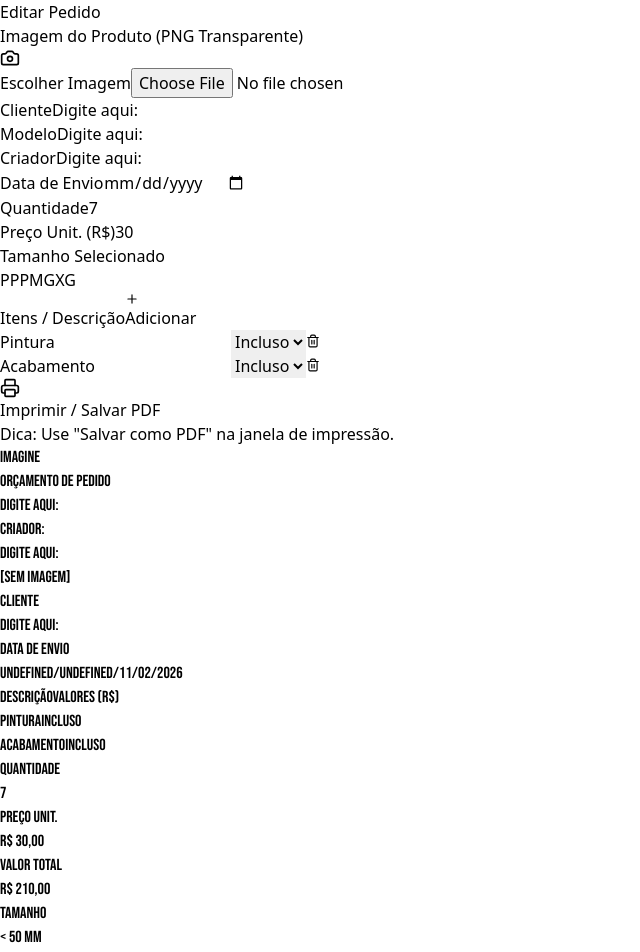
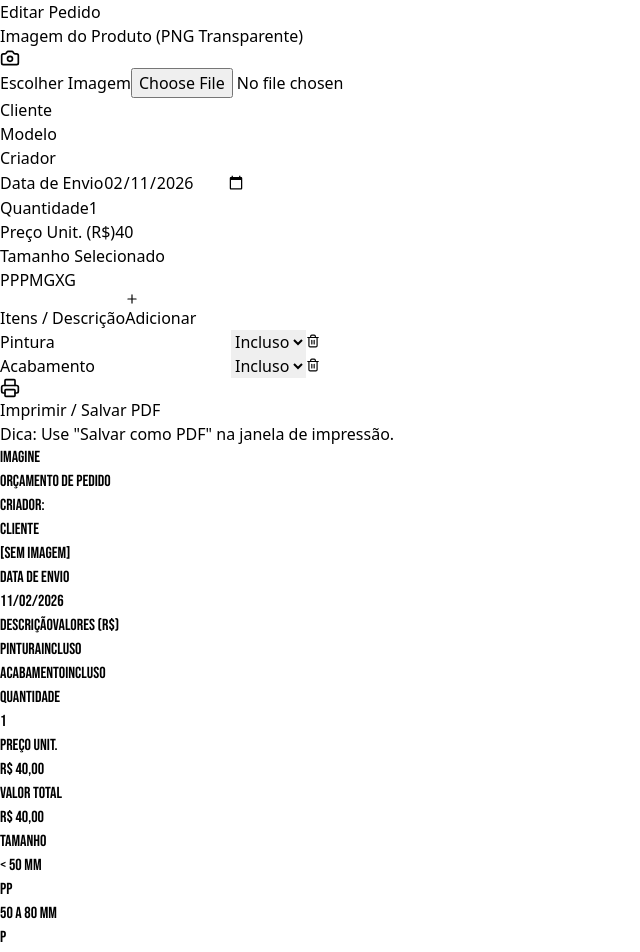
Before and after one commit to GiovanniBandeira/orcamento-imagine, a React (Vite) app: page / in a window 1280 px wide. Shown: the top 952 px of the page, without its empty margins (0-640 px from the left). Built offline with nearby package versions, Linux system fonts and the light colour scheme.

Commit message:
Atualização 01

```diff
--- a/src/App.jsx
+++ b/src/App.jsx
@@ -3,13 +3,13 @@ import { Camera, Plus, Trash2, Printer, Phone, Mail, Instagram } from 'lucide-re
 
 const App = () => {
   // --- Estados do Formulário ---
-  const [clientName, setClientName] = useState('Digite aqui: ');
-  const [modelName, setModelName] = useState('Digite aqui: ');
-  const [creatorName, setCreatorName] = useState('Digite aqui: ');
-  const [quantity, setQuantity] = useState(7);
-  const [unitPrice, setUnitPrice] = useState(30.00);
+  const [clientName, setClientName] = useState('');
+  const [modelName, setModelName] = useState('');
+  const [creatorName, setCreatorName] = useState('');
+  const [quantity, setQuantity] = useState(1);
+  const [unitPrice, setUnitPrice] = useState(40.00);
   const [selectedSize, setSelectedSize] = useState('M'); // PP, P, M, G, XG
-  const [sendDate, setSendDate] = useState("11/02/2026"); // Data atual como padrão
+  const [sendDate, setSendDate] = useState(new Date().toISOString().split('T')[0]); // Data atual como padrão
   const [imageSrc, setImageSrc] = useState(null);
 
   // Lista de itens extras na descrição
@@ -20,7 +20,7 @@ const App = () => {
 
   // Contatos fixos
   const [contact, setContact] = useState({
-    phone: '(83) 9 9391-3523',
+    phone: '(83) 99391-3523',
     email: 'imaginehub.oficial@gmail.com',
     instagram: '@imagine.hub_'
   });
@@ -87,49 +87,74 @@ const App = () => {
       <style>{`
         @import url('https://fonts.googleapis.com/css2?family=Bebas+Neue&display=swap');
 
-        /* Garante que a fonte seja aplicada em tudo dentro do preview */
         .font-bebas {
           font-family: 'Bebas Neue', sans-serif !important;
         }
 
-        /* Estilo para impressão exata */
+        /* CORREÇÃO DA IMPRESSÃO A4 */
         @media print {
           @page {
-            size: A4;
+            size: auto;
             margin: 0;
           }
-          body {
-            background: white;
+
+          /* Força impressão de cores de fundo */
+          * {
             -webkit-print-color-adjust: exact !important;
             print-color-adjust: exact !important;
           }
-          /* Esconde tudo que não for a área de impressão */
-          body > *:not(.print-container) {
-            display: none !important;
+
+          /* Esconde interface */
+          body * {
+            visibility: hidden;
           }
-          /* Força a exibição do container de impressão */
+
+          /* Reseta body */
+          body, html, #root {
+            background-color: white !important;
+            margin: 0 !important;
+            padding: 0 !important;
+            width: 100%;
+            height: 100%;
+            overflow: visible !important;
+          }
+
+          /* Mostra container de impressão */
+          .print-container, .print-container * {
+            visibility: visible;
+          }
+
+          /* Posiciona container */
           .print-container {
-            display: flex !important;
-            width: 100% !important;
-            height: 100% !important;
             position: absolute !important;
             top: 0 !important;
             left: 0 !important;
+            width: 100% !important;
+            min-height: 100% !important;
             margin: 0 !important;
             padding: 0 !important;
             background-color: #FFF5F7 !important;
             z-index: 9999;
+            display: flex !important;
+            flex-direction: column;
+            justify-content: flex-start; /* Mantém itens unidos no topo */
           }
-          /* Ajustes de layout para impressão */
+
           .print-area {
             box-shadow: none !important;
             width: 100% !important;
-            min-height: 100vh !important;
+            height: auto !important; /* Altura flexível */
+            min-height: 100% !important;
+            transform: none !important;
+          }
+
+          .no-print {
+            display: none !important;
           }
         }
       `}</style>
 
-      {/* --- PAINEL DE CONTROLE (Esquerda - Não aparece na impressão) --- */}
+      {/* --- PAINEL DE CONTROLE --- */}
       <div className="w-full lg:w-1/3 bg-white p-6 rounded-xl shadow-lg h-fit no-print overflow-y-auto max-h-screen">
         <h2 className="text-2xl font-bold mb-6 text-gray-800 border-b pb-2">Editar Pedido</h2>
 
@@ -281,105 +306,92 @@ const App = () => {
       {/* --- PREVIEW / ÁREA DE IMPRESSÃO (Direita) --- */}
       <div className="print-container flex-1 flex justify-center overflow-auto bg-gray-200/50 p-4 lg:p-8">
 
-        {/* Container A4/Poster */}
-        <div className="print-area bg-[#FFF5F7] relative shadow-2xl flex flex-col justify-between overflow-hidden font-bebas"
+        {/* Container Customizado - Proporção A4 (1/1.414) */}
+        <div className="print-area bg-[#FFF5F7] relative shadow-2xl flex flex-col font-bebas overflow-hidden"
              style={{
                width: '595px',
-               minHeight: '842px',
-               aspectRatio: '1/1.414',
+               minHeight: '842px', // Altura padrão A4 para preview
+               aspectRatio: '1/1.413',
+               position: 'relative',
              }}>
 
-          {/* Fundo Verde Central */}
+          {/* Fundo Verde Central - Ajustado para ir até atrás da imagem */}
           <div className="absolute top-0 left-1/2 transform -translate-x-1/2 w-[160px] h-[65%] bg-[#00FF55] z-0"></div>
 
           {/* === HEADER === */}
-          {/* --- TÍTULO IMAGINE (Editável para Alinhamento) --- */}
-          {/* Se precisar ajustar o alinhamento, altere as classes 'text-center' ou 'pt-8' abaixo */}
-          <div className="relative z-10 w-full text-center pt-8">
-            <h1 className="text-[130px] align-middle leading-[0.8] -tracking-wide text-[#333]">
+          <div className="relative z-10 w-full text-center pt-8 mb-4">
+            <h1 className="text-[130px] leading-[0.8] -tracking-wide text-[#333]">
               IMAGINE
             </h1>
-            <p className="text-3xl align-middle tracking-[0.2em] text-[#444] mt-[-14px]">
+            <p className="text-3xl tracking-[0.2em] text-[#444] mt-[-14px]">
               ORÇAMENTO DE PEDIDO
             </p>
           </div>
 
-          {/* === CONTEÚDO CENTRAL === */}
-          <div className="relative z-10 flex-1 w-full flex flex-col">
+          {/* === CORPO PRINCIPAL (Layout Fluido e Unido) === */}
+          <div className="relative z-10 w-full flex-1 flex flex-col">
 
-            {/* Informações Superiores (Modelo e Cliente) */}
-            {/* --- POSIÇÃO DO MODELO/CLIENTE (Editável) --- */}
-            {/* Ajuste o 'px-4' para mudar a distância da lateral */}
-            <div className="flex justify-between items-start px-4 mt-12 w-full">
+            {/* Linha Superior: Info e Imagem */}
+            <div className="relative w-full flex-1 min-h-0 flex flex-col px-2">
 
-              {/* Esquerda: Modelo */}
-              <div className="text-left max-w-[40%]">
-                <h2 className="text-4xl leading-none text-[#444] uppercase mb-2">
+              {/* Infos Laterais (Posicionadas absolutamente em relação a este container flexível) */}
+              <div className="absolute left-0 top-0 text-left max-w-[35%] z-20 px-2">
+                <h2 className="text-4xl leading-none text-[#444] uppercase mb-2 break-words">
                   {modelName}
                 </h2>
                 <div className="text-xl text-gray-500 uppercase font-light leading-none">
-                  <span className="text-gray-400 text-2xl">CRIADOR:</span><br/>
-                  <span className="text-3xl text-gray-600">{creatorName}</span>
+                  <span className="text-gray-500 text-2xl">CRIADOR:</span><br/>
+                  <span className="text-3xl text-[#444] break-words">{creatorName}</span>
                 </div>
               </div>
 
-              {/* Centro: Imagem */}
-              {/* Aumentei o z-index para 0 para ficar atrás do texto se necessário, ou ajuste conforme preferência */}
-              <div className="absolute left-1/2 top-20 transform -translate-x-1/2 w-[400px] h-[450px] flex items-center justify-center pointer-events-none z-0">
-                {imageSrc ? (
+              <div className="absolute right-0 top-0 text-right max-w-[35%] z-20 px-2">
+                <h2 className="text-3xl text-gray-500 uppercase mb-1">
+                  CLIENTE
+                </h2>
+                <p className="text-4xl text-[#444] uppercase leading-none break-words">
+                  {clientName}
+                </p>
+              </div>
+
+              {/* Imagem Centralizada e Maximizada no espaço disponível */}
+              <div className="flex-1 flex items-center justify-center pt-15 pb-0">
+                 {imageSrc ? (
                   <img
                     src={imageSrc}
                     alt="Produto"
-                    className="w-full h-full object-contain"
+                    className="w-full h-full object-contain max-h-[500px] z-0"
                     style={{ filter: 'drop-shadow(5px 10px 15px rgba(0,0,0,0.4))' }}
                   />
                 ) : (
-                  <div className="text-center text-gray-400 opacity-50 text-2xl">
+                  <div className="text-center text-gray-400 opacity-50 text-2xl h-64 flex items-center">
                     [Sem Imagem]
                   </div>
                 )}
               </div>
-
-              {/* Direita: Cliente */}
-              <div className="text-right max-w-[35%] relative z-10">
-                <h2 className="text-4xl text-[#444] uppercase mb-1">
-                  CLIENTE
-                </h2>
-                <p className="text-5xl text-gray-500 uppercase leading-none break-words">
-                  {clientName}
-                </p>
-              </div>
+                <div className="absolute right-1 bottom-3 text-right z-9 px-2 pb-20">
+                    <p className="text-xl text-gray-500 mb-0 leading-none">DATA DE ENVIO</p>
+                    <p className="text-3xl text-[#333] leading-none">{formatDate(sendDate)}</p>
+                </div>
             </div>
 
-            {/* Espaçador para empurrar o resto para baixo */}
-            <div className="flex-grow"></div>
 
-            {/* Data de Envio (Reposicionada mais para cima) */}
-            {/* Ajuste o 'bottom-[xxx]' para subir ou descer a data */}
-            <div className="absolute bottom-[350px] right-6 text-right z-20">
-               <p className="text-xl text-gray-500 mb-0 leading-none">DATA DE ENVIO</p>
-               <p className="text-3xl text-[#333] leading-none">{formatDate(sendDate)}</p>
-            </div>
 
-            {/* === ÁREA INFERIOR (Grid de Info) === */}
-            {/* Reduzi o padding lateral para px-4 (era px-8) para aproximar da margem */}
-            <div className="w-full pt-2 px-4 relative z-20 bg-gradient-to-b from-[#FFF5F7]">
-              <div className="flex gap-4 items-end">
+            {/* === ÁREA INFERIOR (Grid Compacto) === */}
+            <div className="w-full relative bg-[#FFF5F7] px-2 -mt-20 z-100">
+              <div className="flex gap-2 items-end border-t border-gray-200 pt-1">
 
                 {/* COLUNA ESQUERDA: Descrições e Totais */}
-                <div className="flex-1">
+                <div className="flex-1 my-2">
 
-                  {/* Tabela de Descrições (Sem texto vertical) */}
+                  {/* Tabela de Descrições */}
                   <div className="flex items-stretch mb-6">
                     <div className="flex-1">
-                      {/* Cabeçalho */}
-                      <div className="bg-[#444] text-white flex text-lg px-2 py-1">
+                      <div className="bg-[#444] text-white flex text-lg">
                         <span className="flex-1 text-center border-r border-gray-500 pl-2">DESCRIÇÃO</span>
                         <span className="w-32 text-center">VALORES (R$)</span>
                       </div>
-
-                      {/* Linhas */}
-                      <div className="border-l border-r border-b border-gray-300 bg-white/80 min-h-[80px]">
+                      <div className="border-l border-r border-b border-gray-300 bg-white/80 min-h-[60px]">
                         {extras.map((item, idx) => (
                           <div key={idx} className="flex text-xl border-b border-gray-100 last:border-0 items-center">
                             <span className="flex-1 px-3 py-1 text-gray-700 uppercase">{item.description}</span>
@@ -393,22 +405,22 @@ const App = () => {
                   </div>
 
                   {/* Totais */}
-                  <div className="space-y-1 ml-auto w-full max-w-[400px]">
+                  <div className="space-y-1 my-2 ml-auto w-full max-w-[400px]">
                     <div className="flex items-center justify-start">
-                       <span className="text-4xl text-gray-500 text-right pr-10">QUANTIDADE</span>
-                       <div className="border border-gray-400 w-40 text-center text-3xl py-0.5 bg-white text-gray-700">
+                       <span className="text-4xl text-gray-700 text-right pr-10">QUANTIDADE</span>
+                       <div className="border border-gray-400 w-40 text-center text-3xl py-0.5 bg-white text-gray-500">
                          {quantity}
                        </div>
                     </div>
                     <div className="flex items-center justify-start">
-                       <span className="text-4xl text-gray-500 text-right pr-11">PREÇO UNIT.</span>
-                       <div className="border border-gray-400 w-40 text-center text-3xl py-0.5 bg-white font-bold text-gray-700">
+                       <span className="text-4xl text-gray-700 text-right pr-11">PREÇO UNIT.</span>
+                       <div className="border border-gray-400 w-40 text-center text-3xl py-0.5 bg-white text-gray-500">
                          R$ {unitPrice.toFixed(2).replace('.', ',')}
                        </div>
                     </div>
                     <div className="flex items-center justify-start">
-                       <span className="text-4xl text-gray-500 text-right pr-9">VALOR TOTAL</span>
-                       <div className="border border-gray-400 w-40 text-center text-3xl py-0.5 bg-white font-bold text-gray-700">
+                       <span className="text-4xl text-gray-700 text-right pr-9">VALOR TOTAL</span>
+                       <div className="border border-gray-400 w-40 text-center text-3xl py-0.5 bg-white text-gray-500">
                          {formatCurrency(calculateTotal())}
                        </div>
                     </div>
@@ -417,8 +429,8 @@ const App = () => {
                 </div>
 
                 {/* COLUNA DIREITA: Tamanhos */}
-                <div className="w-[160px] border-l border-black pl-4 pb-1">
-                  <h3 className="text-5xl text-[#333] text-center mb-2 leading-none">TAMANHO</h3>
+                <div className="w-[160px] border-l border-[#333] pb-2">
+                  <h3 className="text-5xl text-[#333] text-center align-middle mb-2 leading-none">TAMANHO</h3>
 
                   <div className="flex flex-col gap-1">
                     {sizes.map((size) => {
@@ -432,7 +444,7 @@ const App = () => {
                               text-2xl cursor-pointer
                               ${isSelected ? 'bg-[#333] text-white' : 'text-[#333] bg-transparent'}
                             `}
-                            onClick={() => setSelectedSize(size.label)} // Adicionei clique aqui também
+                            onClick={() => setSelectedSize(size.label)}
                           >
                             {size.label}
                           </div>
@@ -445,8 +457,8 @@ const App = () => {
               </div>
             </div>
 
-            {/* === FOOTER (Ícones Corrigidos) === */}
-            <div className="bg-[#333] w-full py-3 px-6 flex justify-between items-center mt-2 z-20">
+            {/* === FOOTER === */}
+            <div className="bg-[#333] w-full flex justify-between items-center mt-auto z-20 px-2">
                <div className="flex items-center gap-2 text-white tracking-wide text-xl">
                  <Phone size={24} strokeWidth={2.5} />
                  <span className="mt-1">{contact.phone}</span>
```
